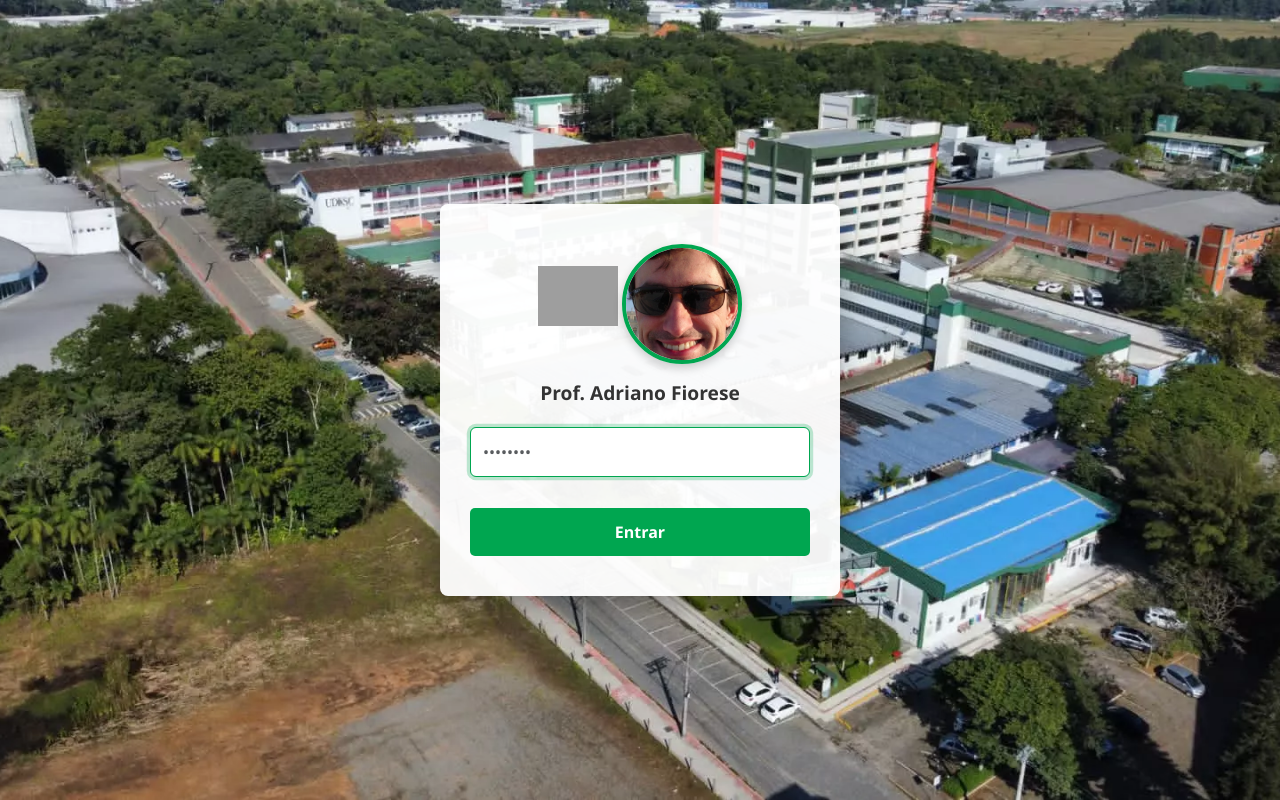
After one commit to Souza04Gustavo/ogmr_trabalho_final, a Flask app: template templates/login.html in a window 1280 px wide. The commit adds this page. Run offline with Flask 3, Linux system fonts and the light colour scheme; the template is opened without the code that fills it, so the values that code supplies are empty; some libraries are stand-ins or nearby versions; grey boxes are pictures that could not be loaded.

Commit message:
logica do login

```diff
--- a/app.py
+++ b/app.py
@@ -1,4 +1,4 @@
-from flask import Flask, render_template, request, jsonify
+from flask import Flask, render_template, request, jsonify, session, redirect, url_for
 import psycopg2
 import subprocess
 
@@ -9,6 +9,8 @@ DB_HOST = "localhost"
 DB_NAME = "projeto_ogmr"
 DB_USER = "postgres"
 DB_PASS = "postgres"
+
+app.secret_key = 'chave_super_secreta_projeto_redes'
 
 def get_db_connection():
     return psycopg2.connect(host=DB_HOST, database=DB_NAME, user=DB_USER, password=DB_PASS)
@@ -41,11 +43,31 @@ def checar_status_porta(ip, porta):
 
 @app.route('/')
 def index():
+    ip_visitante = request.remote_addr # Pega o IP de quem abriu o site
+
     conn = get_db_connection()
     cur = conn.cursor()
-    # Pega todas as máquinas e cruza com a tabela de salas e switches
+
+    # Checa no banco se o IP de quem acessou é o do professor
+    cur.execute("SELECT * FROM maquinas WHERE ip_address = %s AND tipo = 'professor'", (ip_visitante,))
+    professor_valido = cur.fetchone()
+
+    # Se o IP não for do professor, dá a tela de acesso negado!
+    if not professor_valido:
+        cur.close()
+        conn.close()
+        return render_template('acesso_negado.html', ip_visitante=ip_visitante), 403
+
+    # Se o IP for certo, mas ele não fez login, manda para a tela de login
+    if not session.get('logado'):
+        cur.close()
+        conn.close()
+        return redirect(url_for('login'))
+
+    # Se chegou aqui, ele é o professor e botou a senha correta
     cur.execute("""
-        SELECT m.id, m.nome_host, m.ip_address, m.mac_address, m.porta_ifindex, m.tipo, s.nome as sala_nome, sw.ip_address as switch_ip
+        SELECT m.id, m.nome_host, m.ip_address, m.mac_address, m.porta_ifindex, m.tipo,
+               s.nome as sala_nome, sw.ip_address as switch_ip, s.id as sala_id
         FROM maquinas m
         JOIN salas s ON m.sala_id = s.id
         JOIN switches sw ON m.switch_id = sw.id
@@ -60,13 +82,43 @@ def index():
         ip_switch = m[7]
         porta = m[4]
         status_atual = checar_status_porta(ip_switch, porta)
-
-        # Convertendo a tupla do banco em lista para podermos adicionar o status no final
         m_lista = list(m)
-        m_lista.append(status_atual) # Vai ficar no índice 9
+        m_lista.append(status_atual)
         maquinas.append(m_lista)
 
     return render_template('index.html', maquinas=maquinas)
+
+@app.route('/login', methods=['GET', 'POST'])
+def login():
+    ip_visitante = request.remote_addr
+    erro = None
+
+    conn = get_db_connection()
+    cur = conn.cursor()
+    cur.execute("SELECT * FROM maquinas WHERE ip_address = %s AND tipo = 'professor'", (ip_visitante,))
+    valido = cur.fetchone()
+    cur.close()
+    conn.close()
+
+    # Se o IP não for o do professor, nem mostra a tela bonita, barra na hora
+    if not valido:
+        return render_template('acesso_negado.html', ip_visitante=ip_visitante), 403
+
+    if request.method == 'POST':
+        senha = request.form.get('senha')
+        if senha == 'admin123':  # Senha correta
+            session['logado'] = True
+            return redirect(url_for('index'))
+        else:
+            erro = "Senha incorreta. Tente novamente."
+
+    return render_template('login.html', erro=erro)
+
+@app.route('/logout')
+def logout():
+    session.pop('logado', None)
+    return redirect(url_for('login'))
+
 
 @app.route('/alterar_status', methods=['POST'])
 def alterar_status():
--- a/templates/index.html
+++ b/templates/index.html
@@ -11,7 +11,8 @@
         <div class="card-header bg-dark text-white d-flex justify-content-between align-items-center">
             <h3 class="mb-0">Painel do Professor - Gerenciamento de Internet</h3>
 
-            <!-- FASE 5: Botões de Ação Coletiva (Passando o ID 1, que é o da Sala F203) -->
+            <a href="/logout" class="btn btn-sm btn-outline-light">Sair do Sistema</a>
+
             <div>
                 <button class="btn btn-warning btn-sm fw-bold" onclick="alterarStatusSala(1, 2)">Bloquear Todos os Alunos</button>
                 <button class="btn btn-info btn-sm fw-bold text-white" onclick="alterarStatusSala(1, 1)">Liberar Todos os Alunos</button>
@@ -25,7 +26,7 @@
                         <th>Máquina</th>
                         <th>Tipo</th>
                         <th>Porta</th>
-                        <th>Status Atual</th> <!-- Nova Coluna -->
+                        <th>Status Atual</th>
                         <th>Ação de Bloqueio (Imediato)</th>
                     </tr>
                 </thead>
@@ -83,7 +84,6 @@ function alterarStatus(porta, acao) {
     });
 }
 
-// Ação Coletiva (Fase 5)
 function alterarStatusSala(sala_id, acao) {
     let msg = acao === 2 ? "Deseja BLOQUEAR a internet de TODOS os alunos desta sala?" : "Deseja LIBERAR a internet de todos?";
     if (!confirm(msg)) return;
--- /dev/null
+++ b/templates/login.html
@@ -0,0 +1,123 @@
+<!DOCTYPE html>
+<html lang="pt-BR">
+<head>
+    <meta charset="UTF-8">
+    <title>Login - Gerência de Redes UDESC</title>
+    <link href="https://cdn.jsdelivr.net/npm/bootstrap@5.3.0/dist/css/bootstrap.min.css" rel="stylesheet">
+    <style>
+        body {
+            background: url("{{ url_for('static', filename='fundo_tela_login.jpg') }}") no-repeat center center fixed;
+            background-size: cover;
+            height: 100vh;
+            display: flex;
+            align-items: center;
+            justify-content: center;
+            margin: 0;
+            font-family: 'Segoe UI', Tahoma, Geneva, Verdana, sans-serif;
+        }
+
+        /* Caixa de login translúcida e centralizada */
+        .login-box {
+            background: rgba(255, 255, 255, 0.95);
+            padding: 40px 30px;
+            border-radius: 8px;
+            box-shadow: 0px 10px 30px rgba(0, 0, 0, 0.3);
+            max-width: 400px;
+            width: 100%;
+            text-align: center;
+        }
+
+        /* Logo da UDESC no topo */
+        .udesc-logo {
+            max-height: 60px;
+            margin-bottom: 30px;
+        }
+
+        /* O "Easter Egg" - Foto redonda do Professor estilo Windows */
+        .prof-avatar {
+            width: 120px;
+            height: 120px;
+            border-radius: 50%;
+            object-fit: cover;
+            border: 4px solid #00a650; /* Verde UDESC */
+            box-shadow: 0px 4px 10px rgba(0,0,0,0.2);
+            margin-bottom: 15px;
+        }
+
+        .prof-name {
+            font-size: 1.2rem;
+            font-weight: 600;
+            color: #333;
+            margin-bottom: 20px;
+        }
+
+        /* Estilo dos inputs idêntico ao do SIGA */
+        .form-control {
+            background-color: #e9f0fe;
+            border: 1px solid #d1d9e6;
+            padding: 12px;
+            font-size: 1rem;
+        }
+
+        .form-control:focus {
+            box-shadow: 0 0 0 0.2rem rgba(0, 166, 80, 0.25);
+            border-color: #00a650;
+        }
+
+        /* Botão Verde da UDESC */
+        .btn-udesc {
+            background-color: #00a650;
+            color: white;
+            font-weight: bold;
+            padding: 12px;
+            width: 100%;
+            border: none;
+            border-radius: 5px;
+            margin-top: 15px;
+            transition: background-color 0.3s;
+        }
+
+        .btn-udesc:hover {
+            background-color: #008f45;
+        }
+
+        /* Link verde abaixo do botão */
+        .forgot-link {
+            color: #00a650;
+            text-decoration: none;
+            font-size: 0.9rem;
+            display: block;
+            margin-top: 15px;
+        }
+        .forgot-link:hover {
+            text-decoration: underline;
+        }
+    </style>
+</head>
+<body>
+
+    <div class="login-box">
+        <!-- Logo da UDESC -->
+        <img src="{{ url_for('static', filename='logo_udesc.png') }}" alt="Logo UDESC" class="udesc-logo" onerror="this.outerHTML='<h2 style=\'color:#00a650; font-weight:900;\'>Gerenciador de Acesso à Internet <span style=\'color:#e30613;\'>UDESC</span></h2>'">
+
+        <!-- Avatar do Professor -->
+        <img src="{{ url_for('static', filename='foto_prof.jpg') }}" alt="Foto do Professor" class="prof-avatar" onerror="this.src='https://cdn-icons-png.flaticon.com/512/3135/3135715.png'">
+        <div class="prof-name">Prof. Adriano Fiorese</div>
+
+        <!-- Se o usuário errar a senha, o Python manda a variável 'erro' pra cá -->
+        {% if erro %}
+            <div class="alert alert-danger p-2" style="font-size: 0.9rem;">{{ erro }}</div>
+        {% endif %}
+
+        <form method="POST">
+            <div class="mb-3 text-start">
+                <input type="password" name="senha" class="form-control" placeholder="••••••••" required autofocus>
+            </div>
+
+            <button type="submit" class="btn-udesc">Entrar</button>
+
+        </form>
+    </div>
+
+</body>
+</html>
```
Also changed, not shown: templates/acesso_negado.html (added, +61 -0 lines), static/foto_prof.jpg (added), static/fundo_tela_login.jpg (added), static/logo_udesc.jpg (added).
